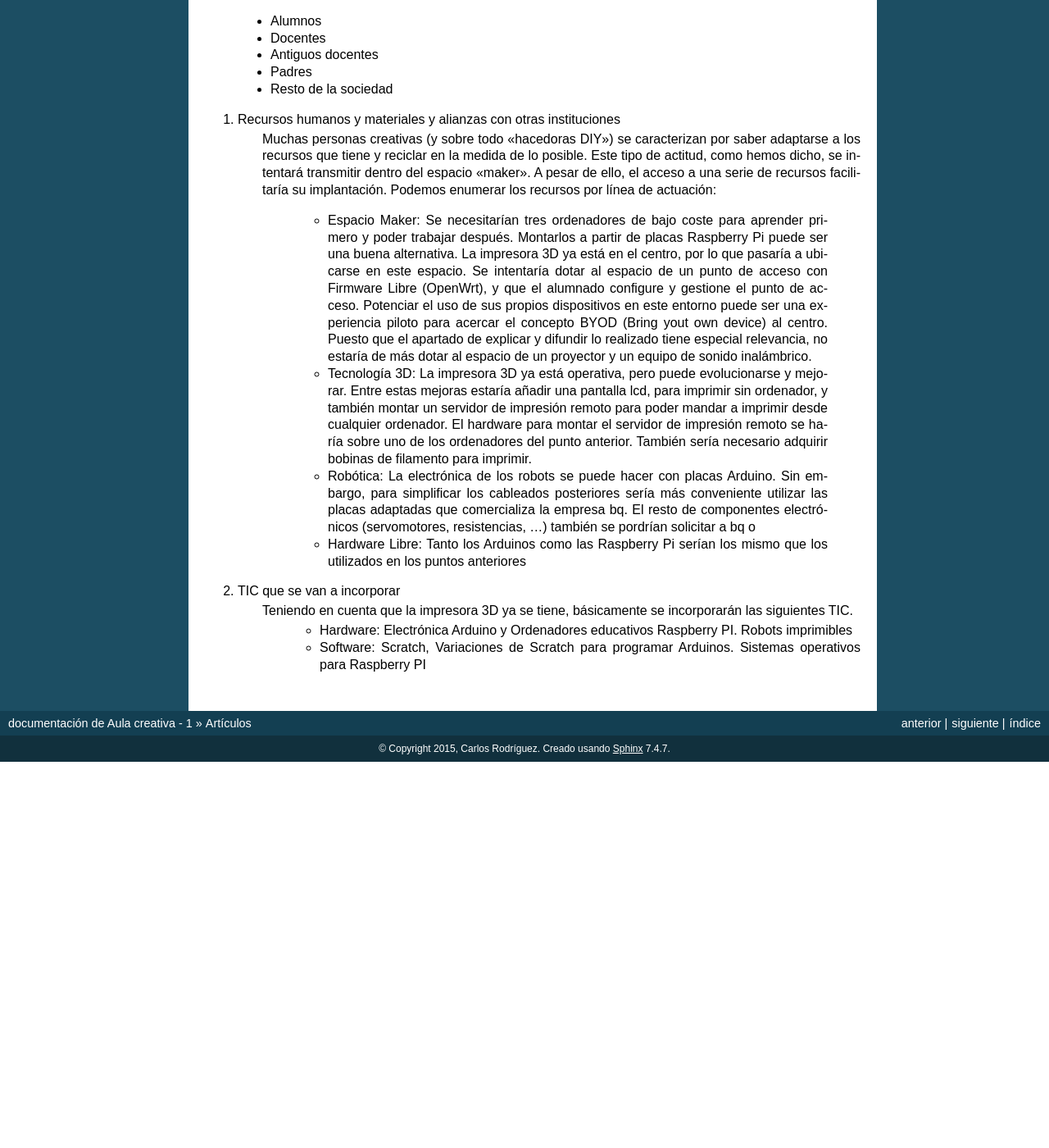
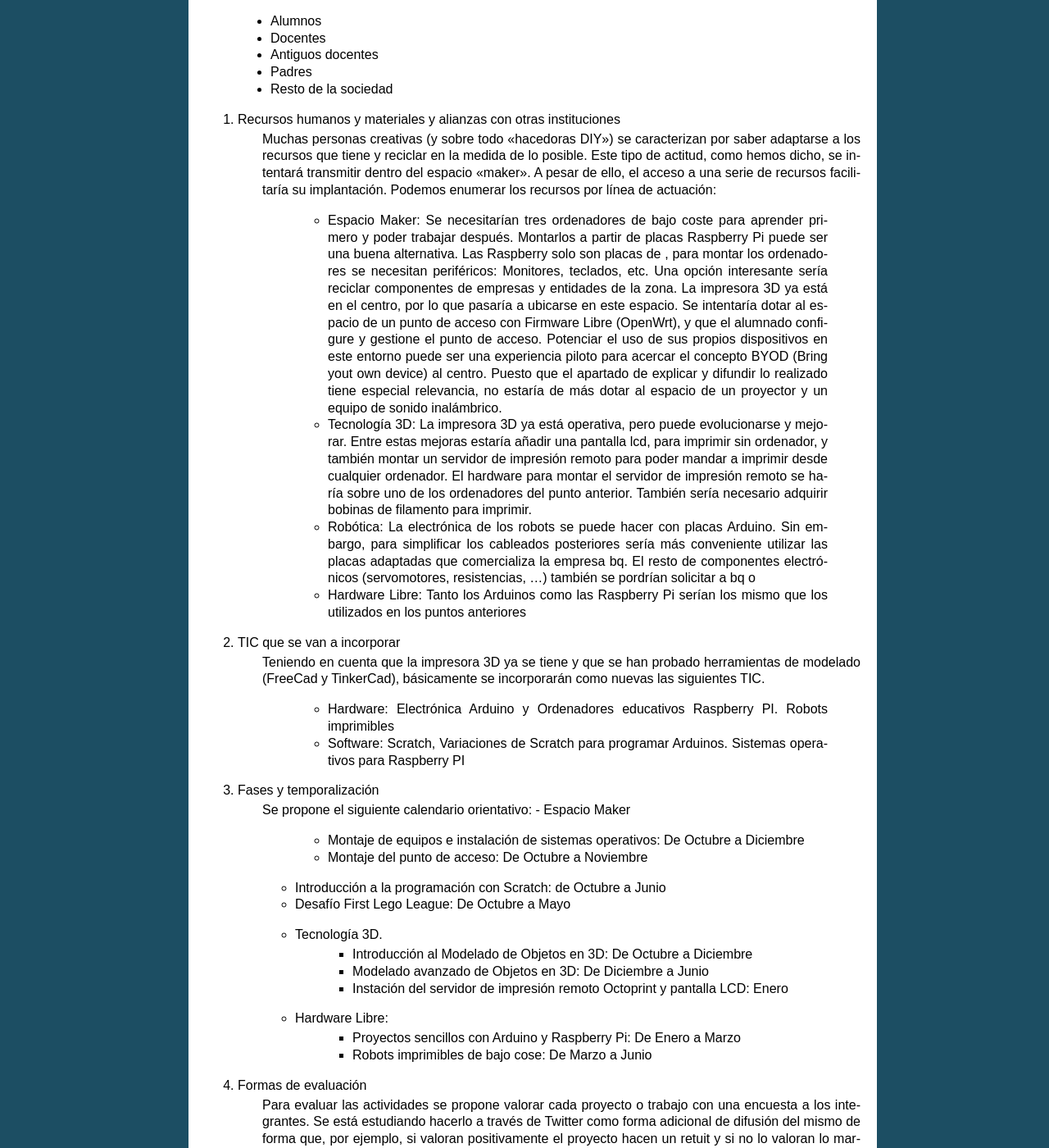
Before and after one commit to es3a10/aula_creativa, a Sphinx documentation site: the page built from docs/articulos.rst, in a window 1280 px wide and 1400 px high, scrolled down 6238 px. Shown: the whole window at 82% size. Built offline with Sphinx 7.4.7, drawn with Linux system fonts in a browser that asks for light colours; before the commit the page ends 7167 px from its top, so only the background shows below that; some of the changed text lies outside the part shown.

Commit message:
Update articulos.rst

```diff
--- a/docs/articulos.rst
+++ b/docs/articulos.rst
@@ -319,6 +319,8 @@ Si algún profesor quiere contribuir al proyecto
 	Podemos enumerar los recursos por línea de actuación:
 		- Espacio Maker: Se necesitarían tres ordenadores de bajo coste para aprender primero y  poder trabajar
 		  después. Montarlos a partir de placas Raspberry Pi puede ser una buena alternativa.
+		  Las Raspberry solo son placas de , para montar los ordenadores se necesitan periféricos: Monitores,
+		  teclados, etc. Una opción interesante sería reciclar componentes de empresas y entidades de la zona.
 		  La impresora 3D ya está en el centro, por lo que pasaría a ubicarse en este espacio.
 		  Se intentaría dotar al espacio de un punto de acceso con Firmware Libre (OpenWrt), y que el alumnado
 		  configure y gestione el punto de acceso. Potenciar el uso de sus propios dispositivos en este entorno
@@ -337,6 +339,45 @@ Si algún profesor quiere contribuir al proyecto
 		- Hardware Libre: Tanto los Arduinos como las Raspberry Pi serían los mismo que los utilizados en los puntos anteriores
 
 #. TIC que se van a incorporar
-	Teniendo en cuenta que la impresora 3D ya se tiene, básicamente se incorporarán las siguientes TIC.
+	Teniendo en cuenta que la impresora 3D ya se tiene y que se han probado herramientas de modelado
+	(FreeCad y TinkerCad), básicamente se incorporarán  como
+	nuevas las siguientes TIC.
 		- Hardware: Electrónica Arduino y Ordenadores educativos Raspberry PI. Robots imprimibles
 		- Software: Scratch, Variaciones de Scratch para programar Arduinos. Sistemas operativos para Raspberry PI
+
+#. Fases y temporalización
+	Se propone el siguiente calendario orientativo:
+	- Espacio Maker
+		- Montaje de equipos e instalación de sistemas operativos: De Octubre a Diciembre
+		- Montaje del punto de acceso: De Octubre a Noviembre
+	- Introducción a la programación con Scratch: de Octubre a Junio
+	- Desafío First Lego League: De Octubre a Mayo
+	- Tecnología 3D.
+		- Introducción al Modelado de Objetos en 3D: De Octubre a Diciembre
+		- Modelado avanzado de Objetos en 3D: De Diciembre a Junio
+		- Instación del servidor de impresión remoto Octoprint y pantalla LCD: Enero
+	- Hardware Libre:
+		- Proyectos sencillos con Arduino y Raspberry Pi: De Enero a Marzo
+		- Robots imprimibles de bajo cose: De Marzo a Junio
+
+
+#. Formas de evaluación
+	Para evaluar las actividades se propone valorar cada proyecto o trabajo con una encuesta a los integrantes. Se está estudiando
+	hacerlo a través de Twitter como forma adicional de difusión del mismo de forma que, por ejemplo, si
+	valoran positivamente el proyecto hacen un retuit y si no lo valoran lo marcan como favorito.
+	Para evaluar el trabajo, los profesores participantes podrán incluir criterios de calificación en sus
+	programaciones. En el caso del autor de este documento, valorará el trabajo de aquellos alumnos que
+	pertenezcan a alguno de sus grupo en el apartado de actitud que normalmente incluye en sus programaciones.
+
+#. Formación
+	La formación queda contemplada en la metodología del proyecto: Autoformación a partir de fuentes externas.
+	Debido al esfuerzo que  implica, la creación de un grupo de trabajo en centro facilitaría la formación
+	en las diferentes tecnologías del profesorado que participe en el proyecto.
+
+20. Presupuesto.
+	Arduinos, Raspberry Pis, Monitores y teclados, Punto de acceso, Bobinas de filamento para la impresora,
+	Proyector y equipo de sonido para el espacio "maker", Consumibles, ... son algunos de los materiales o
+	productos que habría que comprar. Establecer un presupuesto exacto resulta complicado porque ni los propios
+	contenidos del proyecto está concretados al 100%. Sin embargo, la mayoría de los componentes son
+	de bajo coste, por lo que con una cantidad de unos 1000€ creemos que es posible montar un espacio que
+	siente las bases de una verdadero "espacio maker"
```
